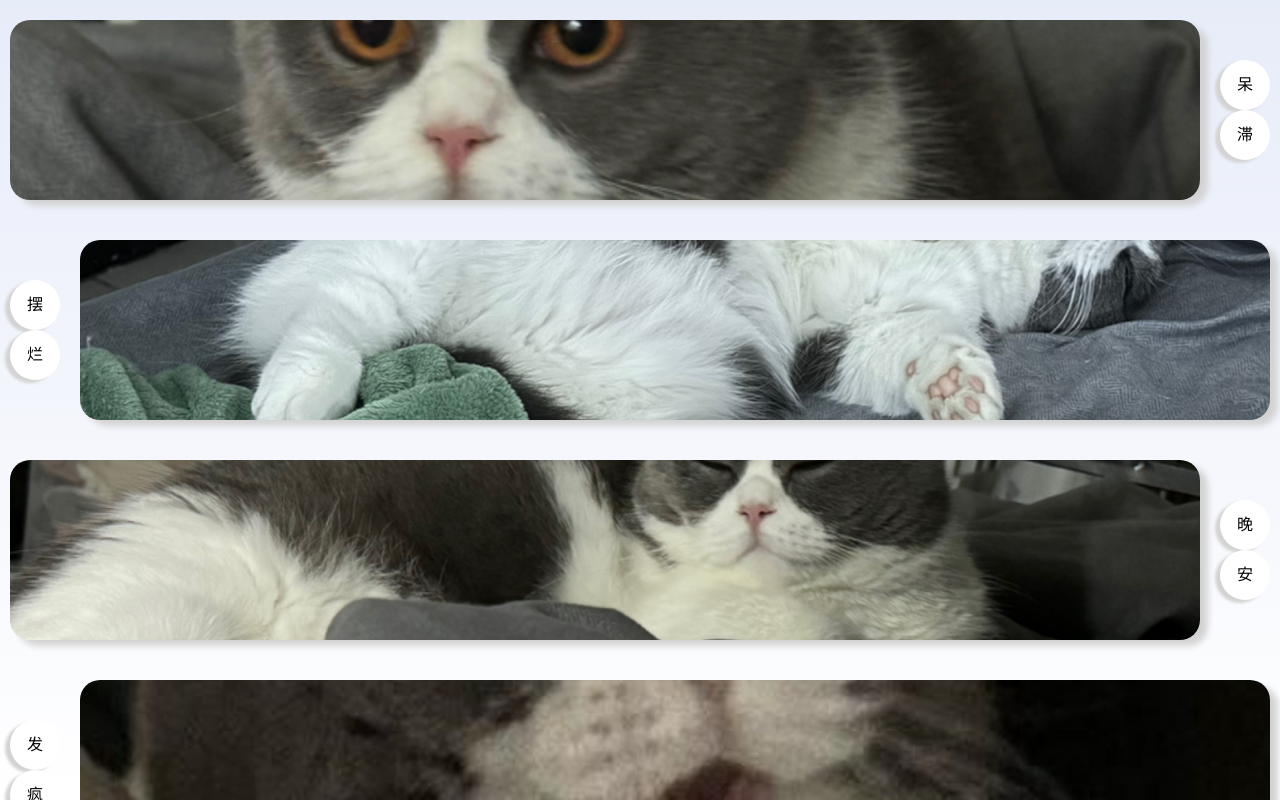
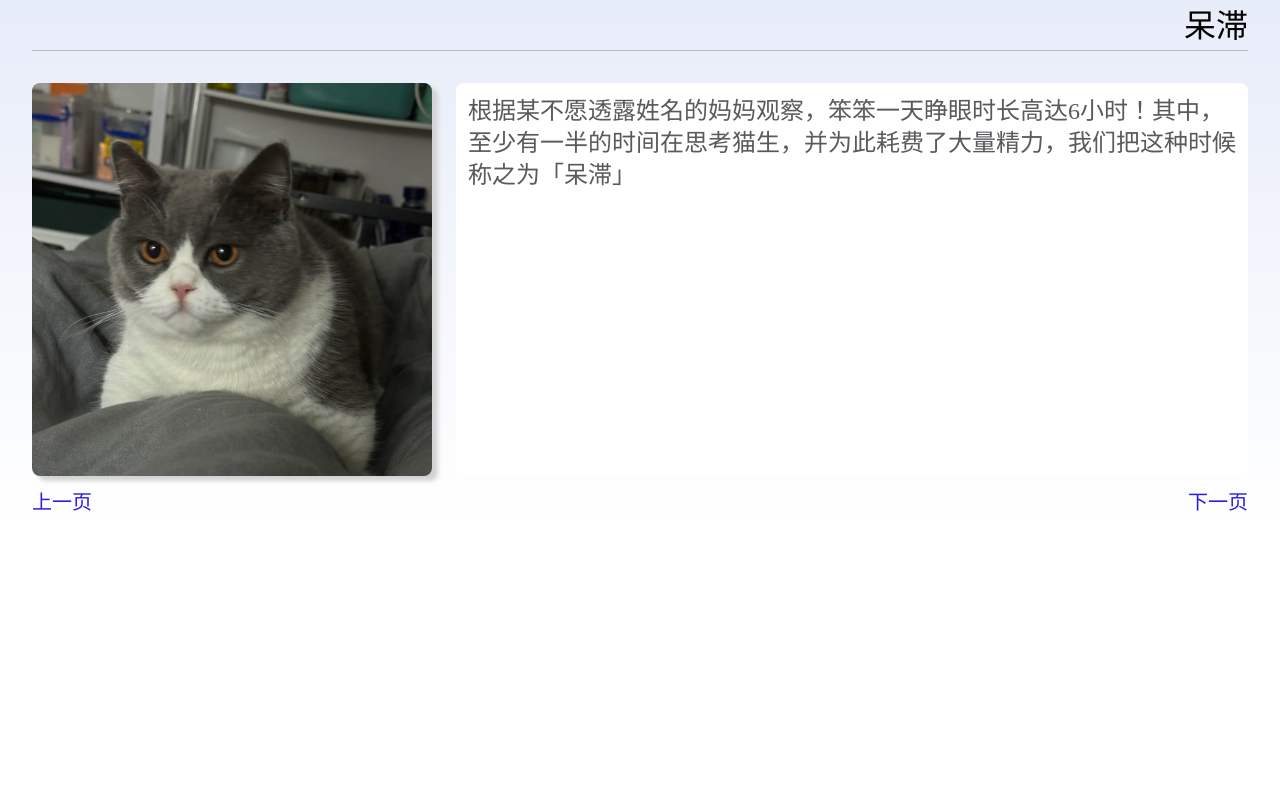
Before and after one commit to zyl-ky/myDaily, a React (Create React App) app: page /detail in a window 1280 px wide. Built offline with nearby package versions, Linux system fonts and the light colour scheme.

Commit message:
feat: 新增笨笨详情页

```diff
--- a/package.json
+++ b/package.json
@@ -9,6 +9,7 @@
     "classnames": "^2.5.1",
     "react": "^18.3.1",
     "react-dom": "^18.3.1",
+    "react-router-dom": "^6.23.1",
     "react-scripts": "5.0.1",
     "sass": "^1.77.2",
     "typescript": "^5.4.5",
--- a/src/App.js
+++ b/src/App.js
@@ -1,5 +1,6 @@
 import RowItem from './components/RowItem';
 import './App.scss';
+import React from 'react';
 function App() {
   return (
     <div className="app-container">
--- a/src/App.scss
+++ b/src/App.scss
@@ -4,8 +4,9 @@ body {
 }
 
 .app-container {
-  max-width: 100vw;
+  width: 100vw;
   height: 100vh;
   background: linear-gradient(#e7ecf9, #fff);
   overflow: hidden;
+  min-width: 375px;
 }
--- a/src/components/RowItem/index.tsx
+++ b/src/components/RowItem/index.tsx
@@ -1,48 +1,31 @@
-import React from 'react';
+import React, { useContext } from 'react';
 import ImageCard from '../imageCard';
 import styles from './index.module.scss';
 import CloudTextCard from '../CloudTextCard';
 import cn from 'classnames';
+import { StupidDaily } from '../../constants';
+import { useNavigate } from 'react-router-dom';
 
-const StupidDaily = [
-  {
-    img: require('../../images/stupid01.png'),
-    desc: '呆滞'
-  },
-  {
-    img: require('../../images/stupid02.jpg'),
-    desc: '摆烂'
-  },
-  {
-    img: require('../../images/stupid03.jpg'),
-    desc: '晚安'
-  },
-  {
-    img: require('../../images/stupid04.jpg'),
-    desc: '发疯'
-  },
-  {
-    img: require('../../images/stupid05.jpg'),
-    desc: '可爱'
-  },
-  {
-    img: require('../../images/stupid06.jpg'),
-    desc: '生气'
-  }
-]
-
-const Item = StupidDaily.map(
-  ({ img, desc }, idx) =>
-    <div className={cn(styles.container, { [styles.containerReverse]: idx % 2 ? true : false })} key={idx}>
-      <ImageCard img={img} />
-      <CloudTextCard text={desc} />
-    </div>
-  );
 
 const RowItem = () => {
+  const navigate = useNavigate();
+  const onClickItem = (i: number) => {
+    navigate(`/detail?id=${i}`);
+  };
+  const Items = StupidDaily.map(
+    ({ img, title }, idx) =>
+      <div
+        className={cn(styles.container, { [styles.containerReverse]: idx % 2 ? true : false })}
+        key={idx}
+        onClick={() => onClickItem(idx)}
+      >
+        <ImageCard img={img} />
+        <CloudTextCard text={title} />
+      </div>
+    );
   return (
     <div className={styles.rowItem}>
-      {Item}
+      {Items}
     </div>
   )
 }
--- /dev/null
+++ b/src/constants.ts
@@ -0,0 +1,32 @@
+export const StupidDaily = [
+  {
+    img: require('./images/stupid01.png'),
+    title: '呆滞',
+    desc: '根据某不愿透露姓名的妈妈观察，笨笨一天睁眼时长高达6小时！其中，至少有一半的时间在思考猫生，并为此耗费了大量精力，我们把这种时候称之为「呆滞」'
+  },
+  {
+    img: require('./images/stupid02.jpg'),
+    title: '摆烂',
+    desc: '小猫咪的日常是摆烂，不管是醒着还是睡着，都处于摆烂状态，一副「我很闲」的样子。'
+  },
+  {
+    img: require('./images/stupid03.jpg'),
+    title: '晚安',
+    desc: '笨笨每天晚上、下午、中午、上午、清晨，都睡得非常安详；所谓「晚安」， 不止「晚安」。'
+  },
+  {
+    img: require('./images/stupid04.jpg'),
+    title: '发疯',
+    desc: '猫咪和人一样，有情绪；有情绪就会发疯，笨笨就是如此。笨笨在发疯前，会先发呆，可能会挠挠头，而后发出呜咽的叫声，之后弹射起步，或命中妈妈，或命中玩具，不过前者比较脆弱一点……'
+  },
+  {
+    img: require('./images/stupid05.jpg'),
+    title: '可爱',
+    desc: '无须多言，在妈妈心里，笨笨是世界上最最最最最最可爱的猫咪！！'
+  },
+  {
+    img: require('./images/stupid06.jpg'),
+    title: '生气',
+    desc: '他真是一只超级爱生气的小猫咪，冻干少了生气，妈妈陪少了生气，玩具少了生气，更有甚者，偷袭妈妈失败也要生气……'
+  }
+]
--- a/src/index.js
+++ b/src/index.js
@@ -1,12 +1,21 @@
 import React from 'react';
 import ReactDOM from 'react-dom/client';
 import App from './App';
+import Detail from './pages/detail';
+import {
+  BrowserRouter,
+  Routes,
+  Route
+} from "react-router-dom";
 
 const root = ReactDOM.createRoot(document.getElementById('root'));
 root.render(
-  <React.StrictMode>
-    <App />
-  </React.StrictMode>
+  <BrowserRouter>
+    <Routes>
+      <Route path="/detail" element={<Detail />} />
+      <Route path="/" element={<App />} />
+    </Routes>
+  </BrowserRouter>
 );
 
 // If you want to start measuring performance in your app, pass a function
--- /dev/null
+++ b/src/pages/detail/index.module.scss
@@ -0,0 +1,52 @@
+.container {
+  background: linear-gradient(#e7ecf9, #fff);
+  padding: 0 32px;
+  display: flex;
+  flex-direction: column;
+}
+
+.title {
+  font-size: 32px;
+  font-weight: 500;
+  width: 100%;
+  border-bottom: 1px solid #b5b8c1;
+  text-align: right;
+  height: 50px;
+}
+
+.contentContainer {
+  display: flex;
+  margin-top: 32px;
+  flex: 1;
+}
+
+.img {
+  box-shadow: 6px 5px 4px #d3d3d3;
+  border-radius: 8px;
+  width: 400px;
+  height: auto;
+}
+
+.desc {
+  font-size: 24px;
+  color: #595a5d;
+  line-height: 32px;
+  background-color: #fff;
+  border-radius: 8px;
+  padding: 12px;
+  flex: 1;
+  margin-left: 24px;
+}
+
+.footer {
+  height: 50px;
+  display: flex;
+  align-items: center;
+  justify-content: space-between;
+}
+
+.btn {
+  color: #2a1de2;
+  font-size: 20px;
+  font-weight: 500;
+}
--- /dev/null
+++ b/src/pages/detail/index.tsx
@@ -0,0 +1,34 @@
+import styles from './index.module.scss';
+import React, { useContext } from 'react';
+import { StupidDaily } from '../../constants';
+import { useSearchParams } from 'react-router-dom';
+
+const Detail = () => {
+  const [searchParams, setSearchParams] = useSearchParams();
+  const id = searchParams.get('id');
+  const { title, img, desc } = StupidDaily[Number(id)] || {};
+  const length = StupidDaily.length;
+  const gotoNext = () => {
+    const nextId =( Number(id) + 1) % length;
+    setSearchParams({ id: String(nextId) });
+  }
+  const gotoPrev = () => {
+    const prevId =( Number(id) - 1 + length) % length;
+    setSearchParams({ id: String(prevId) });
+  }
+  return (
+    <div className={styles.container}>
+      <div className={styles.title}>{title}</div>
+      <div className={styles.contentContainer}>
+        <img src={img} className={styles.img}  />
+        <div className={styles.desc}>{desc}</div>
+      </div>
+      <div className={styles.footer}>
+        <div className={styles.btn} onClick={gotoPrev}>上一页</div>
+        <div className={styles.btn} onClick={gotoNext}>下一页</div>
+      </div>
+    </div>
+  )
+}
+
+export default Detail;
```
Also changed, not shown: src/pages/detail/index.module.scss.d.ts (added, +7 -0 lines), 1 other file (tests, documents, lock files or other folders).
